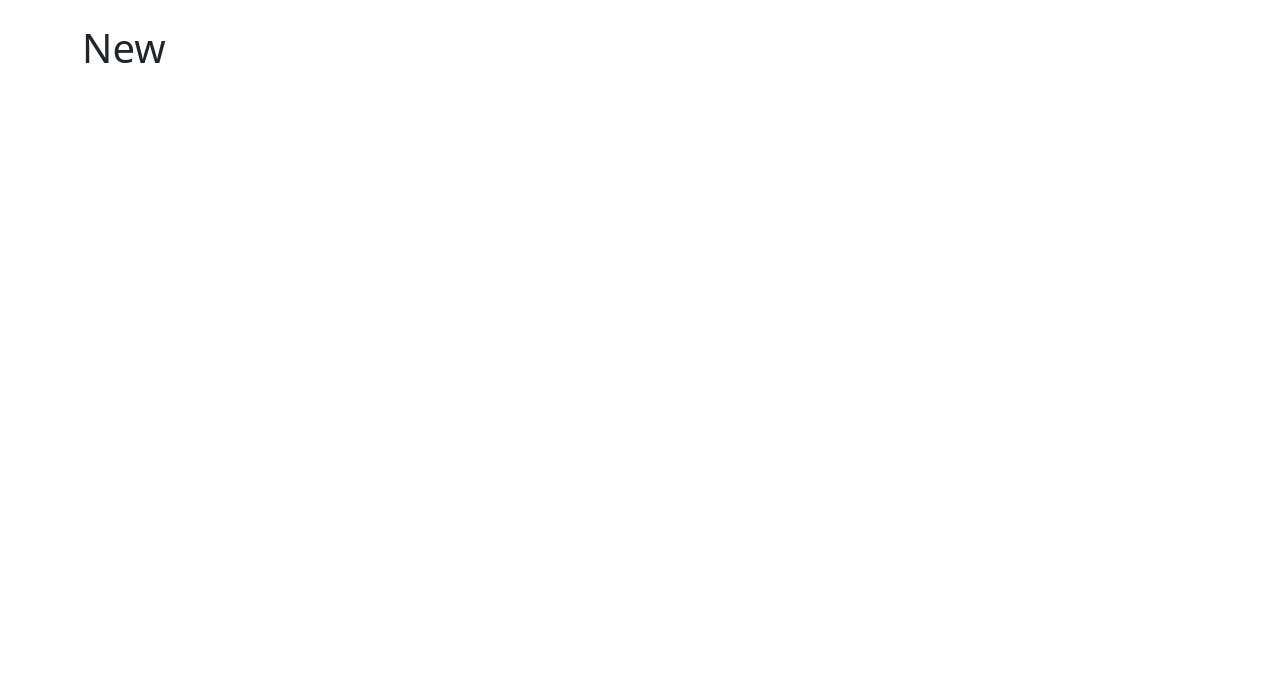
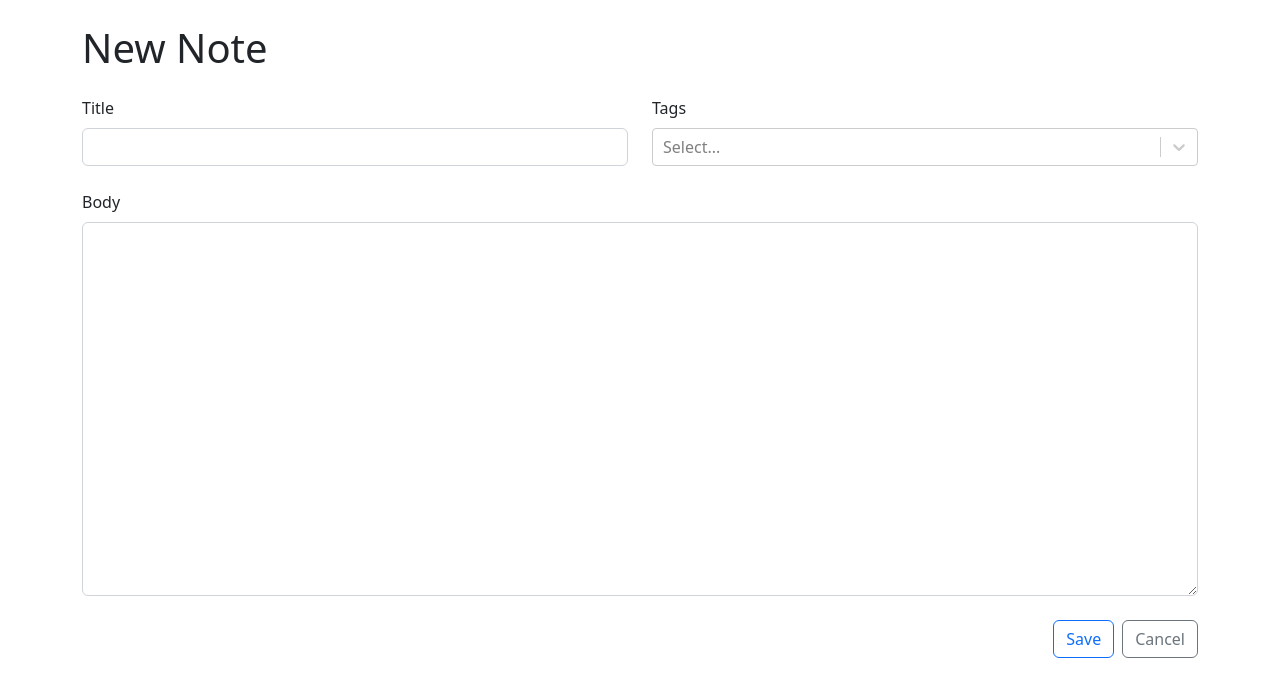
Before and after one commit to Drorka/notes-react-typescript, a React (Vite) app: page /new in a window 1280 px wide. Shown: the top 696 px of the page. Built offline with nearby package versions, Linux system fonts and the light colour scheme.

Commit message:
create basic form & functionality

```diff
--- a/src/App.tsx
+++ b/src/App.tsx
@@ -1,13 +1,76 @@
 import 'bootstrap/dist/css/bootstrap.min.css'
+import { useMemo } from 'react'
 import { Container } from 'react-bootstrap'
 import { Routes, Route, Navigate } from 'react-router-dom'
+import { v4 as uuidV4 } from 'uuid'
+import { useLocalStorage } from './hooks/useLocalStorage'
+import { NewNote } from './pages/NewNote'
+
+export interface Note extends NoteData {
+	id: string
+}
+
+export interface NoteData {
+	title: string
+	markdown: string
+	tags: Tag[]
+}
+
+export interface Tag {
+	id: string
+	label: string
+}
+
+export interface RawNote extends RawNoteData {
+	id: string
+}
+
+export interface RawNoteData {
+	title: string
+	markdown: string
+	tagIds: string[]
+}
 
 function App() {
+	const [notes, setNotes] = useLocalStorage<RawNote[]>('NOTES', [])
+	const [tags, setTags] = useLocalStorage<Tag[]>('TAGS', [])
+
+	const notesWithTags = useMemo(() => {
+		return notes.map((note) => {
+			return {
+				...note,
+				tags: tags.filter((tag) => note.tagIds.includes(tag.id)),
+			}
+		})
+	}, [notes, tags])
+
+	function onCreateNote({ tags, ...data }: NoteData) {
+		setNotes((prevNotes) => {
+			return [
+				...prevNotes,
+				{ ...data, id: uuidV4(), tagIds: tags.map((tag) => tag.id) },
+			]
+		})
+	}
+
+	function addTag(tag: Tag) {
+		setTags((prev) => [...prev, tag])
+	}
+
 	return (
 		<Container className="my-4">
 			<Routes>
 				<Route path="/" element={<h1>Home</h1>} />
-				<Route path="/new" element={<h1>New</h1>} />
+				<Route
+					path="/new"
+					element={
+						<NewNote
+							onSubmit={onCreateNote}
+							onAddTag={addTag}
+							availableTags={tags}
+						/>
+					}
+				/>
 				<Route path="/:id">
 					<Route index element={<h1>Show</h1>} />
 					<Route path="/:id/edit" element={<h1>Edit</h1>} />
--- /dev/null
+++ b/src/components/NoteForm.tsx
@@ -0,0 +1,79 @@
+import { Form, Stack, Row, Col, Button } from 'react-bootstrap'
+import CreatableReactSelect from 'react-select/creatable'
+import { Link } from 'react-router-dom'
+import { FormEvent, useRef, useState } from 'react'
+import { v4 as uuidV4 } from 'uuid'
+import { NoteData, Tag } from '../App'
+
+type NoteFormProps = {
+	onSubmit: (data: NoteData) => void
+}
+
+export function NoteForm({ onSubmit }: NoteFormProps) {
+	const titleRef = useRef<HTMLInputElement>(null)
+	const markdownRef = useRef<HTMLTextAreaElement>(null)
+	const [selectedTags, setSelectedTags] = useState<Tag[]>([])
+
+	function handleSubmit(e: FormEvent) {
+		e.preventDefault()
+		onSubmit({
+			title: titleRef.current!.value,
+			markdown: markdownRef.current!.value,
+			tags: [],
+		})
+	}
+
+	return (
+		<>
+			<Form onSubmit={handleSubmit}>
+				<Stack gap={4}>
+					<Row>
+						<Col>
+							<Form.Group controlId="title">
+								<Form.Label>Title</Form.Label>
+								<Form.Control ref={titleRef} required />
+							</Form.Group>
+						</Col>
+						<Col>
+							<Form.Group controlId="tags">
+								<Form.Label>Tags</Form.Label>
+								<CreatableReactSelect
+									isMulti
+									value={selectedTags.map((tag) => {
+										return { label: tag.label, value: tag.id }
+									})}
+									onChange={(tags) => {
+										setSelectedTags(
+											tags.map((tag) => {
+												return { label: tag.label, id: tag.value }
+											})
+										)
+									}}
+									onCreateOption={(label) => {
+										const newTag = { id: uuidV4(), label }
+										onAddTag(newTag)
+										setSelectedTags((prev) => [...prev, newTag])
+									}}
+								/>
+							</Form.Group>
+						</Col>
+					</Row>
+					<Form.Group controlId="markdown">
+						<Form.Label>Body</Form.Label>
+						<Form.Control required as="textarea" ref={markdownRef} rows={15} />
+					</Form.Group>
+					<Stack direction="horizontal" gap={2} className="justify-content-end">
+						<Button type="submit" variant="outline-primary">
+							Save
+						</Button>
+						<Link to="..">
+							<Button type="button" variant="outline-secondary">
+								Cancel
+							</Button>
+						</Link>
+					</Stack>
+				</Stack>
+			</Form>
+		</>
+	)
+}
--- /dev/null
+++ b/src/pages/NewNote.tsx
@@ -0,0 +1,15 @@
+import { NoteData } from '../App'
+import { NoteForm } from '../components/NoteForm'
+
+type NewNoteProps = {
+	onSubmit: (data: NoteData) => void
+}
+
+export function NewNote({ onSubmit }: NewNoteProps) {
+	return (
+		<>
+			<h1 className="mb-4">New Note</h1>
+			<NoteForm onSubmit={onSubmit} />
+		</>
+	)
+}
```
